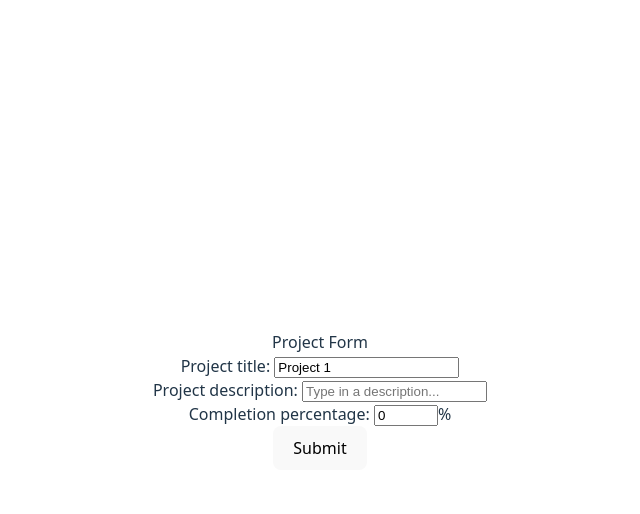
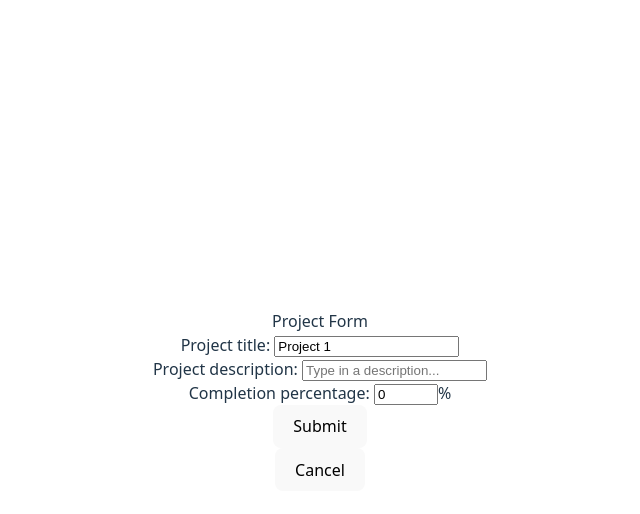
Before and after one commit to bstojkovic/project-java-web-development-iu, a React app in the folder frontend/: page / in a window 1280 px wide. Both pictures are taken after a click on the item "Project 1". Shown: the top 514 px of the page, without its empty margins (320-960 px from the left). Built offline with nearby package versions, Linux system fonts and the light colour scheme; the HTML template or start-up script is replaced by a standard one.

Commit message:
feat: complete iteration 0.4 criteria

```diff
--- a/frontend/src/App.tsx
+++ b/frontend/src/App.tsx
@@ -1,18 +1,30 @@
-import { useState } from 'react'
-import './App.css'
+import { useState } from 'react';
+import './App.css';
 
-import Repository from './components/Repository'
+import Repository from './components/Repository';
 import ProjectForm from './components/ProjectForm';
 
 export class Project {
   id: number
   title: string
+  description: string
+  completion: number
 
   constructor(id: number, title: string) {
     this.id = id;
     this.title = title;
+    this.description = "";
+    this.completion = 0;
   }
 }
+
+const projects = [
+  new Project(1, "Project 1"),
+  new Project(2, "Project 2"),
+  new Project(3, "Project 3"),
+  new Project(4, "Project 4"),
+  new Project(5, "Project 5"),
+];
 
 function App() {
   const [currentViewStr, setCurrentViewStr] = useState('repository');
@@ -27,18 +39,29 @@ function App() {
     setCurrentView('project');
   }
 
-  function currentView() {
-    if (currentViewStr == 'repository') {
-      return Repository({onProjectClicked});
-    } else if (currentViewStr == 'project') {
-      return ProjectForm(currentProject);
-    }
+  function onFormCancelled() {
+    setCurrentView('repository');
+  }
+
+  function onProjectSubmitted(formData: FormData) {
+    currentProject.title = String(formData.get("title"));
+    currentProject.description = String(formData.get("description"));
+    currentProject.completion = Number(formData.get("completion"));
+    setCurrentView('repository');
   }
 
   return (
     <>
       <div>
-        {currentView()}
+        {
+          currentViewStr == 'repository' ?
+          <Repository onProjectClicked={onProjectClicked} projects={projects}/> :
+          <ProjectForm
+            currentProject={currentProject}
+            onFormCancelled={onFormCancelled}
+            onProjectSubmitted={onProjectSubmitted}
+          />
+        }
       </div>
     </>
   )
--- a/frontend/src/components/ProjectForm.tsx
+++ b/frontend/src/components/ProjectForm.tsx
@@ -1,8 +1,19 @@
+import { useState } from "react";
 import { Project } from "../App";
 
-function ProjectForm(project: Project) {
-  function formSubmit() {
-    console.log("Form submitted!");
+interface ProjectFormProps {
+  currentProject: Project,
+  onFormCancelled: Function,
+  onProjectSubmitted: Function,
+}
+
+function ProjectForm(props: ProjectFormProps) {
+  const [title, setTitle] = useState(props.currentProject.title);
+  const [description, setDescription] = useState(props.currentProject.description);
+  const [completion, setCompletion] = useState(props.currentProject.completion);
+
+  function formSubmit(formData: FormData) {
+    props.onProjectSubmitted(formData);
   }
 
   return (
@@ -11,20 +22,21 @@ function ProjectForm(project: Project) {
         <span>Project Form</span>
         <form action={formSubmit}>
           <label htmlFor="title">Project title: </label>
-          <input placeholder="Type in a title..." aria-label="title" value={project.title}></input>
+          <input placeholder="Type in a title..." aria-label="title" name="title" value={title} onChange={e => setTitle(e.target.value)}></input>
           <br></br>
 
           <label htmlFor="description">Project description: </label>
-          <input placeholder="Type in a description..." aria-label="description"></input>
+          <input placeholder="Type in a description..." aria-label="description" name="description" value={description} onChange={e => setDescription(e.target.value)}></input>
           <br></br>
 
           <label htmlFor="completion">Completion percentage: </label>
-          <input type="number" min="0" max="100" aria-label="completion" defaultValue="0" />
+          <input type="number" min="0" max="100" aria-label="completion" name="completion" value={completion} onChange={e => setCompletion(Number(e.target.value))} />
           <span>%</span>
           <br></br>
 
           <button>Submit</button>
         </form>
+        <button onClick={()=>{props.onFormCancelled()}}>Cancel</button>
       </div>
     </>
   )
--- a/frontend/src/components/Repository.tsx
+++ b/frontend/src/components/Repository.tsx
@@ -1,16 +1,13 @@
 import { Project } from "../App";
 
-function Repository({onProjectClicked}: any) {
-  var projects = [
-    new Project(1, "Project 1"),
-    new Project(2, "Project 2"),
-    new Project(3, "Project 3"),
-    new Project(4, "Project 4"),
-    new Project(5, "Project 5"),
-  ];
+interface RepositoryProps {
+  onProjectClicked: Function,
+  projects: Project[],
+}
 
+function Repository(props: RepositoryProps) {
   function projectClicked(project: Project) {
-    onProjectClicked(project);
+    props.onProjectClicked(project);
   }
 
   return (
@@ -18,7 +15,7 @@ function Repository({onProjectClicked}: any) {
       <div>
         <span>Project Repository</span>
         <ol>
-          {projects.map(project => {
+          {props.projects.map(project => {
             return <li
               key={project.id}
               onClick={()=>{projectClicked(project)}}
```
Also changed, not shown: 1 other file (tests, documents, lock files or other folders).
